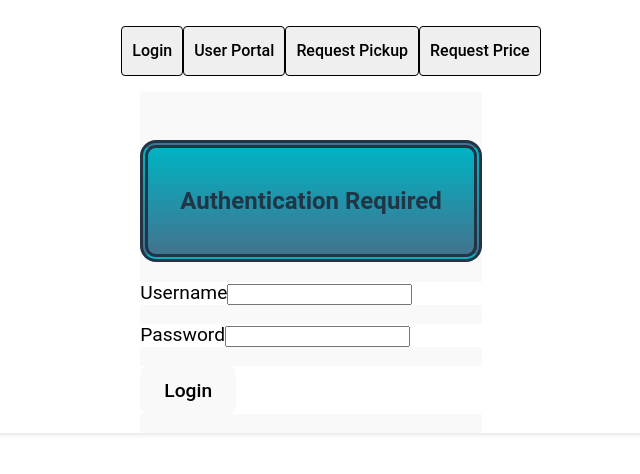
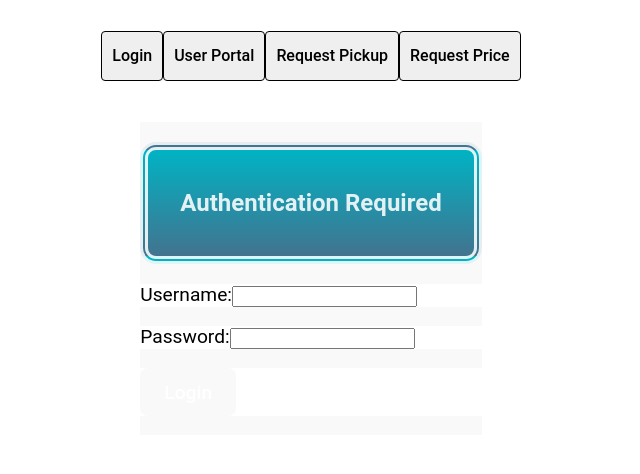
Before and after one commit to garrett-lieb/groupProject3, a React (Vite) app in the folder client/: page / in a window 1280 px wide. Shown: the top 474 px of the page, without its empty margins (329-969 px from the left). Built offline with nearby package versions, Linux system fonts and the light colour scheme.

Commit message:
Work with TA Katie R on styling for navbar and date/time picker
Asked TA about the name 'Root'. Was advised it would be better practice to call 'navbar'.

```diff
--- a/client/src/components/LoginPage/login.css
+++ b/client/src/components/LoginPage/login.css
@@ -1,4 +1,4 @@
-:root {
+/* :root {
     font-family: 'Roboto', sans-serif;
     line-height: 1.75;
     font-weight: 400;
@@ -9,21 +9,23 @@
     text-rendering: optimizeLegibility;
     -webkit-font-smoothing: antialiased;
     -moz-osx-font-smoothing: grayscale;
-  }
+  } */
 
-  body {
+  /* body {
     align-items: center;
     background-image:
     linear-gradient(to right, rgb(0, 133, 145), rgb(0, 183, 200), rgb(0, 179, 176));
     box-sizing: border-box;
     margin: 0;
     padding-top: 0;
-  }
+  } */
 
-  a {
+  /* a {
     font-weight: 500;
     text-decoration: inherit;
   }
+   */
+
 
 
   h1 {
--- a/client/src/components/LoginPage/login.jsx
+++ b/client/src/components/LoginPage/login.jsx
@@ -8,21 +8,21 @@ import './login.css';
 
 const LoginPage = () =>  {
     return (
-        <div>
-            <img></img>
+        <div className='loginBody'>
+            {/* <img></img> */}
             <h2>
                 Authentication Required
             </h2>
             <form>
              <p>
                 <label>
-                    Username
+                    Username:
                 </label>
                 <input type='text' name='username' required />
             </p>
             <p>
             <label>
-                    Password
+                    Password:
                 </label>
                 <input type='password' name='password' required />
             </p>
--- a/client/src/components/Pickup/pickup.jsx
+++ b/client/src/components/Pickup/pickup.jsx
@@ -3,10 +3,10 @@ import DatePicker from 'react-datepicker';
 import './TimePicker.css';
 import './pickup.css'
 import TimePicker from 'react-time-picker';
-// import 'react-clock/dist/Clock.css';
-// import "react-datepicker/dist/react-datepicker.css";
+ import 'react-clock/dist/Clock.css';
+ import "react-datepicker/dist/react-datepicker.css";
 // CSS Modules, react-datepicker-cssmodules.css
-// import 'react-datepicker/dist/react-datepicker-cssmodules.css';
+ import 'react-datepicker/dist/react-datepicker-cssmodules.css';
 
 
 
--- a/client/src/components/Root/nav.css
+++ b/client/src/components/Root/nav.css
@@ -1,4 +1,6 @@
 ul{
+    margin: 20px 20px 40px 20px;
+    padding: 1px 1px 1px 1px;
     display: inline-block;
     list-style: none;
     justify-content: center;
@@ -30,7 +32,7 @@ ul li:hover {
     position: fixed;
     top: 0;
     width: 100%;
-    box-shadow: 0 2px 4px 0 rgba(0,0,0,.1);
+    /* box-shadow: 0 2px 4px 0 rgba(0,0,0,.1); */
 }
 
 .navItem {
--- a/client/src/index.css
+++ b/client/src/index.css
@@ -2,9 +2,9 @@
   font-family: 'Roboto', sans-serif;
   line-height: 1.75;
   font-weight: 400;
-  color-scheme: light dark;
+  /* color-scheme: light dark; */
   color: rgba(255, 255, 255, 0.87);
-  background-color: #242424;
+  /* background-color: #242424; */
   font-synthesis: none;
   text-rendering: optimizeLegibility;
   -webkit-font-smoothing: antialiased;
@@ -71,6 +71,7 @@ p {
 }
 
 button {
+  color: white;
   border-radius: 8px;
   border: 1px solid transparent;
   padding: 0.6em 1.2em;
@@ -99,10 +100,10 @@ textarea {
 
 
 @media (prefers-color-scheme: light) {
-  :root {
+  /* :root {
     color: #213547;
     background-color: #ffffff;
-  }
+  } */
   a:hover {
     color: #1290cb;
   }
```
Also changed, not shown: client/src/components/Pickup/TimePicker.css (line endings or trailing spaces).
